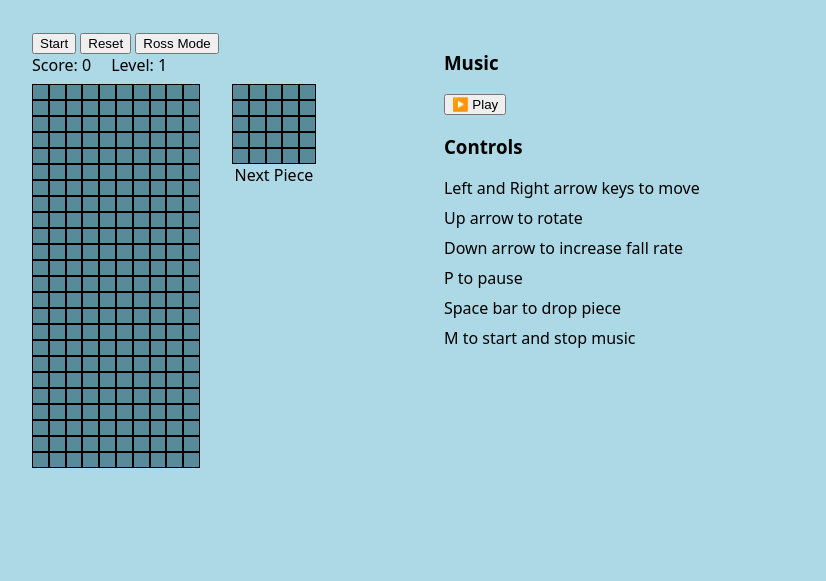
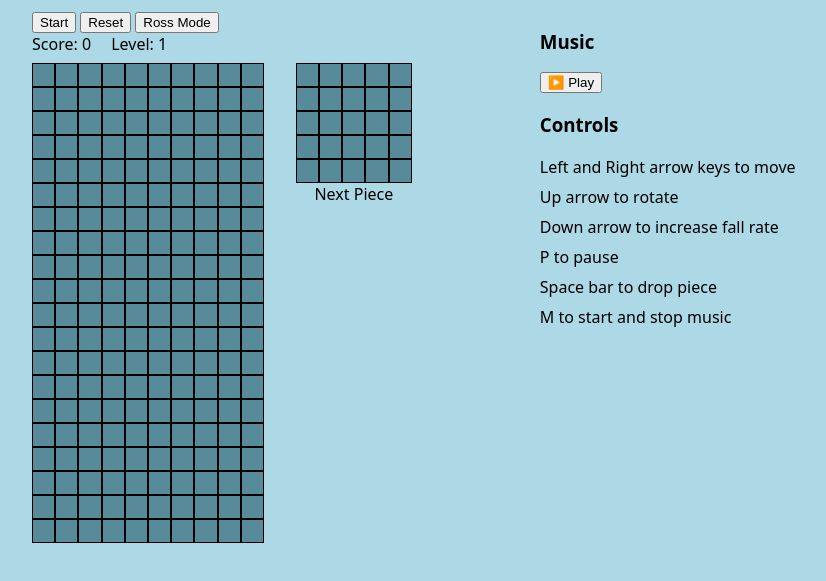
Before and after one commit to josephesteva/tetris, a plain HTML site: page index.html in a window 1280 px wide. Both pictures are taken after a click on the button "Reset". Shown: the part 73-654 px from the top of the page, without its empty margins (40-866 px from the left). Drawn offline with Linux system fonts and the light colour scheme.

Commit message:
Update sizing

```diff
--- a/script.js
+++ b/script.js
@@ -82,7 +82,7 @@ let myAudio = document.getElementById('audio')
 // myAudio.play()
 
 // Game Board
-for (let i = 0; i < 24; i++) {
+for (let i = 0; i < 20; i++) {
 	createRow();
 }
 
@@ -130,7 +130,7 @@ resetBTN.addEventListener('click', () => {
 	selectNewPiece()
 	selectNewPiece()
 	console.log(game.playing);
-	for (let i = 0; i < 24; i++) {
+	for (let i = 0; i < 20; i++) {
 		table.children[i].remove();
 		createRow();
 	}
--- a/style.css
+++ b/style.css
@@ -9,6 +9,7 @@ body>div {
 
 body>h1 {
 	margin-left: 6em;
+	margin-bottom: 0em;
 }
 
 body>div>div {
@@ -27,8 +28,8 @@ table {
 
 td {
 	border: 1px solid black;
-	height: 1em;
-	width: .8em;
+	height: 1.5em;
+	width: 1.2em;
 }
 
 span {
```
Also changed, not shown: 1 other file.
